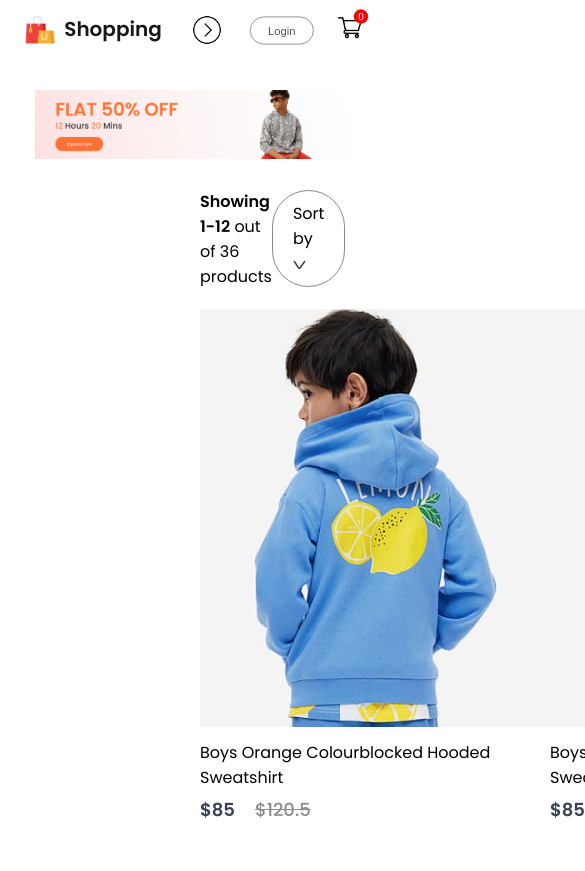
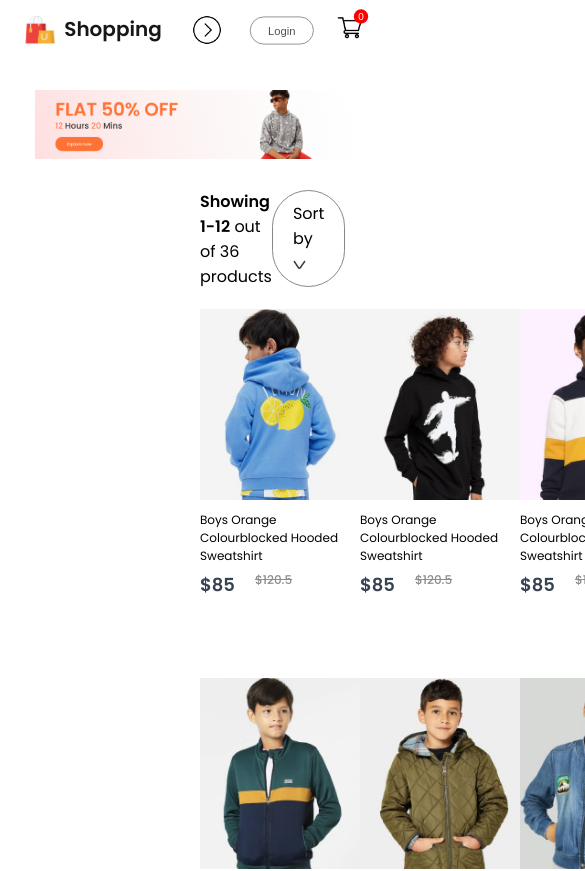
Before and after one commit to Shakthiindra/frontend, a React (Create React App) app: page /kids in a window 390 px wide. Shown: the top 871 px of the page, 585 px wide, since content can reach past the window. Built offline with nearby package versions, Linux system fonts and the light colour scheme.

Commit message:
make items component responsive

```diff
--- a/src/components/items/item.css
+++ b/src/components/items/item.css
@@ -1,5 +1,8 @@
 .item{
-    width: 350px;
+    width: 280px;
+}
+.item img{
+    width: 280px;
 }
 .item p{
     margin: 6px 0px;
@@ -23,3 +26,48 @@
     transform: scale(1.05);
     transition: 0.6s;
 }
+
+@media(max-width:1280px){
+    .item{
+        width: 220px;
+        font-size: 14px;
+    }
+    .item img{
+        width: 220px;
+    }
+    .item-price-old{
+        font-size: 14px;
+    }
+}
+@media(max-width:1024px){
+    .item{
+        width: 170px;
+        font-size: 13px;
+    }
+    .item img{
+        width: 170px;
+    }
+    .item-price-old{
+        font-size: 13px;
+    }
+}
+@media(max-width:800px){
+    .item{
+        width: 120px;
+        font-size: 12px;
+    }
+    .item img{
+        width: 120px;
+    }
+    .item-price-old{
+        font-size: 12px;
+    }
+}
+@media(max-width:500px){
+    .item{
+        width: 160px;
+    }
+    .item img{
+        width: 160px;
+    }
+}
```
